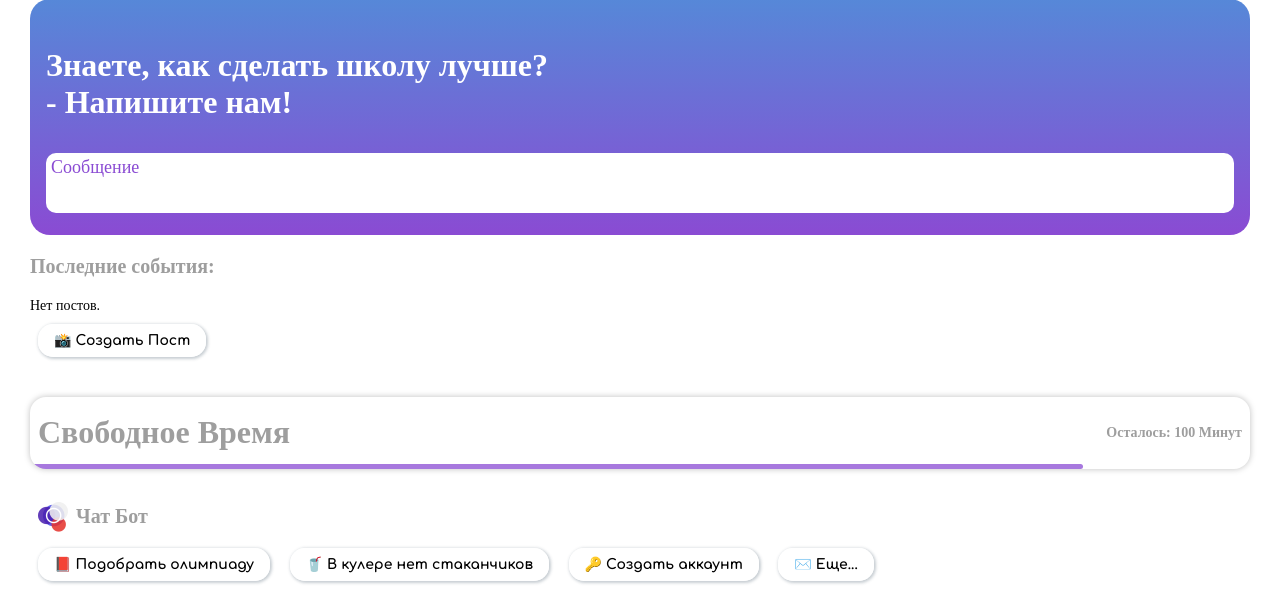
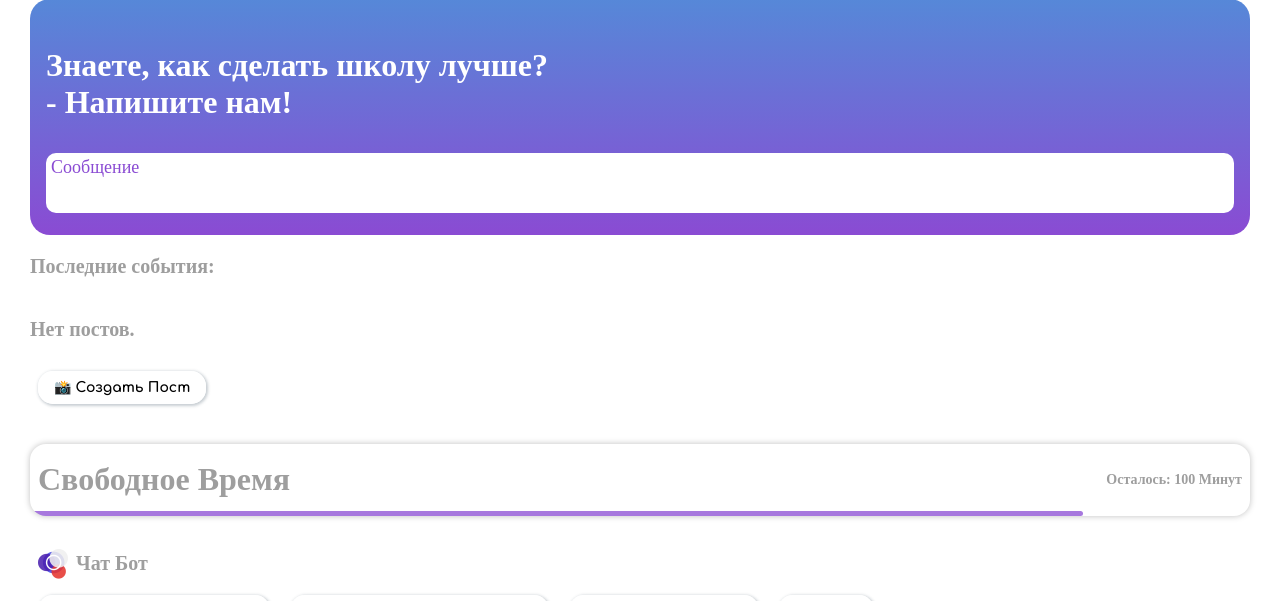
Before and after one commit to UltiMultiGamer/1409web, a PHP site: page / in a window 1280 px wide. Shown: the part 66-667 px from the top of the page. Run offline with PHP 8.4, Linux system fonts and the light colour scheme; data that the repository does not hold is empty; some web fonts are replaced.

Commit message:
little patch

```diff
--- a/public/index.php
+++ b/public/index.php
@@ -177,12 +177,12 @@ $result = $conn->query($sql);
 // If there are more posts, show the "Load More" button
 if ($result->num_rows == 10) {
     ?>
-    <button id="load-more" class="btn btn-primary">Load More</button>
+    <button id="load-more" class="btn btn-primary">Загрузить больше</button>
 
 <?php
 }
 } else {
-    echo "Нет постов.";
+    echo "<p>Нет постов.</p>";
     }
 
     $conn->close();
--- a/public/temp.css
+++ b/public/temp.css
@@ -13,6 +13,16 @@ body{
    white-space: nowrap;
    margin-bottom: 10px;
    scroll-snap-type: x mandatory;
+
+}
+.carousel-container p {
+    color: #9E9E9E;
+    font-family:"Proxima Nova";
+    font-weight: 800;
+    padding-top: 20px;
+    padding-bottom: 20px;
+    font-size: 20px;
+    margin: 0px;
 
 }
 
```
